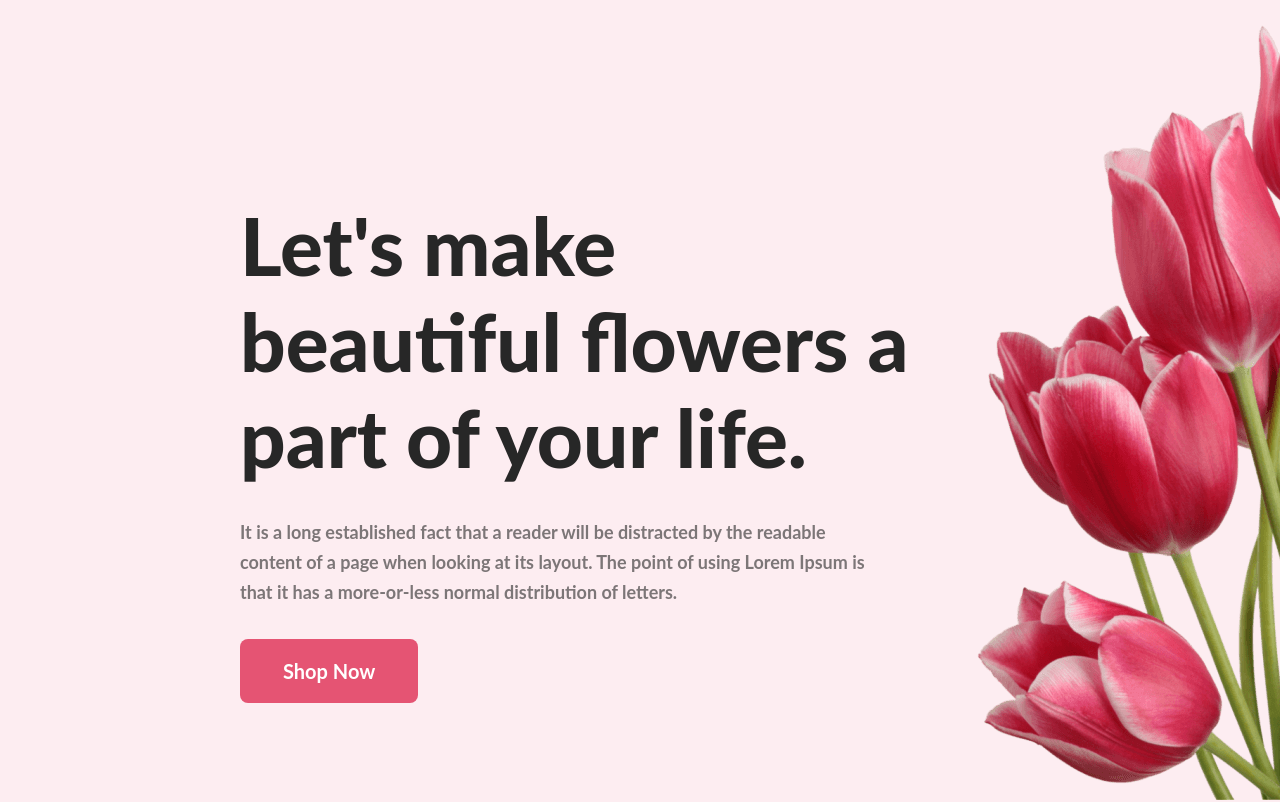
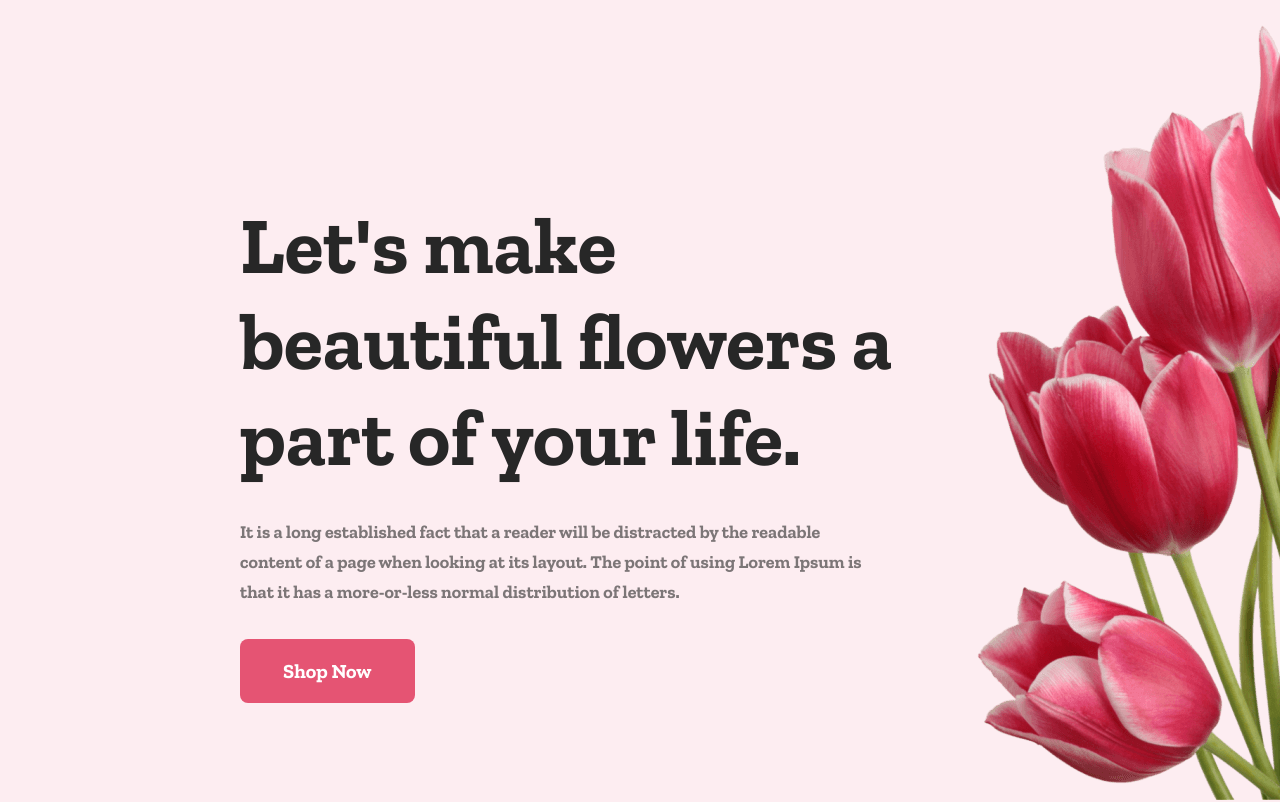
Before and after one commit to darklight9911/flower-shop-assignment-main, a plain HTML site: page index.html in a window 1280 px wide. Shown: the top 802 px of the page. Drawn offline with nearby package versions, Linux system fonts and the light colour scheme.

Commit message:
font-changed

```diff
--- a/css/index.css
+++ b/css/index.css
@@ -1,5 +1,6 @@
 /* @import url('https://fonts.googleapis.com/css2?family=Amatic+SC:wght@400;700&display=swap'); */
 /* get helped from w3school url:https://www.w3schools.com/cssref/css3_pr_font-face_rule.php */
+@import url('https://fonts.googleapis.com/css2?family=Zilla+Slab:ital,wght@0,300;0,400;0,500;0,600;0,700;1,300;1,400;1,500;1,600;1,700&display=swap');
 @font-face {
     font-family: defaultregular;
     src: url("../fonts/AmaticSC-Regular.ttf");
@@ -10,8 +11,8 @@
 }
 * {
     /* font-family: "defaultregular"; */
-    font-family: lato;
-
+    /* font-family: defaultbold; */
+    font-family: 'Zilla Slab', serif;
 }
 
 body{
```
